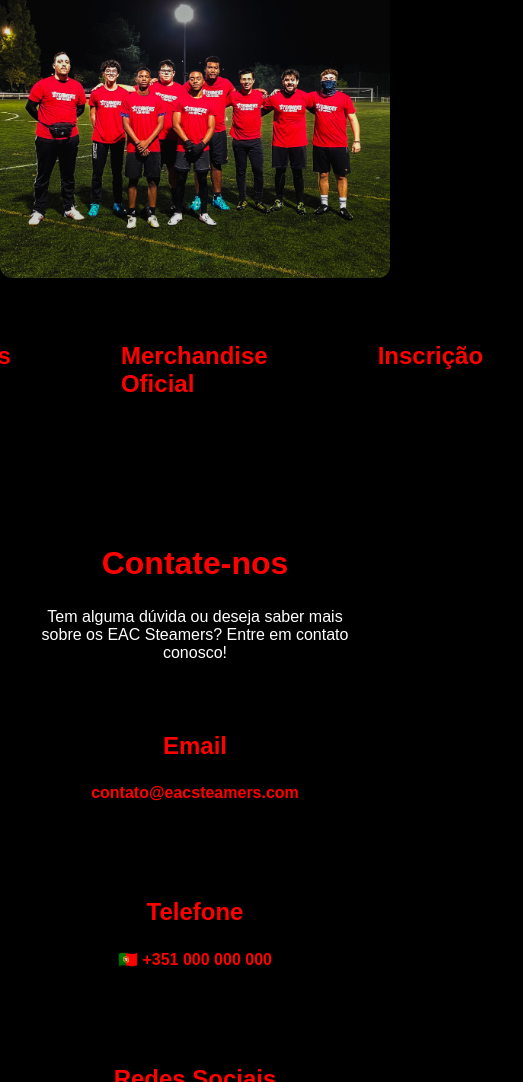
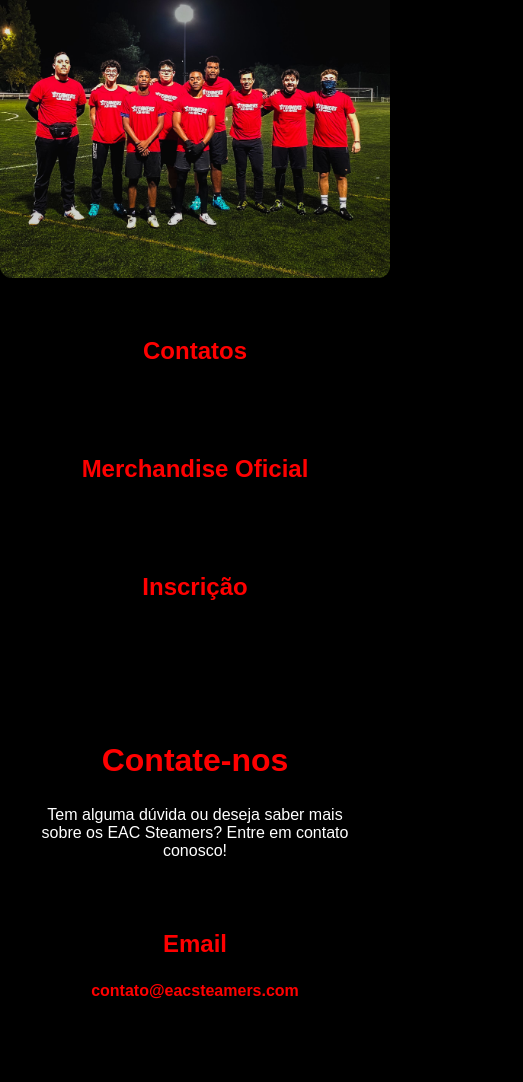
Before and after one commit to Swozum/EACSteamers, a plain HTML site: page index.html in a window 390 px wide. Shown: the part 977-2059 px from the top of the page, 523 px wide, since content can reach past the window. Drawn offline with Linux system fonts and the light colour scheme.

Commit message:
Redimencionamento dos links da nav bar para dispositivos moveis

```diff
--- a/main.css
+++ b/main.css
@@ -1,4 +1,4 @@
-/* Estilo Geral */
+
 body {
     background-color: rgb(0, 0, 0);
     margin: 0;
@@ -7,7 +7,6 @@ body {
     width: 100%;
 }
 
-/* Estilo da Entrada */
 .entrance {
     background-color: red;
     width: 100%;
@@ -22,7 +21,7 @@ body {
     font-weight: bold;
     border: none;
 }
-/* Estilo da Seção Informativa */
+
 .info {
     max-width: 800px;
     margin: 20px auto;
@@ -32,6 +31,7 @@ body {
     text-align: center;
 }
 
+
 .navbar {
     display: flex;
     justify-content: center;
@@ -39,16 +39,33 @@ body {
     padding: 10px;
 }
 
-
 .navbar-item {
     text-decoration: none;
     color: #ff0000;
-    padding: 30px 40px;
-    margin: 0 15px;
+    padding: 20px 30px;
+    margin: 0 10px;
     border-radius: 5px;
-    transition: background-color 0.3s ease;
+    transition: background-color 0.5s ease;
+    text-align: center;
+}
 
+
+
+
+@media screen and (max-width: 768px) {
+    .navbar {
+        flex-direction: column;
+        align-items: center;
+    }
+
+    .navbar-item {
+        margin: 10px 0;
+        padding: 15px 20px;
+        width: 100%;
+        max-width: 300px;
+    }
 }
+
 
 
 .navbar-item:hover {
@@ -76,13 +93,13 @@ body {
 }
 
 .info a:hover {
-    color: #c9302c;
+    color: #ff0000;
 }
 
 .hashtags {
     margin-top: 20px;
 }
-/* Estilo para Imagens */
+
 .photo {
     width: 100%;
     height: fit-content;
@@ -91,7 +108,7 @@ body {
     align-items: center;
 }
 
-/* Footer */
+
 .footer {
     height: 50px;
     width: 100%;
@@ -107,7 +124,7 @@ body {
     border-radius: 12px;
 }
 
-/*Contatos*/
+
 .contacts {
     background-color: #000;
     color: #fff;
@@ -117,19 +134,19 @@ body {
     text-align: center;
 }
 
-/* Títulos */
+
 .contacts h2 {
     font-size: 2rem;
-    color: #FF0000; /* Vermelho */
+    color: #FF0000;
 }
 
 .contacts h3 {
     font-size: 1.5rem;
     margin-top: 20px;
-    color: #FF0000; /* Vermelho */
+    color: #FF0000;
 }
 
-/* Informações de contato */
+
 .contact-info {
     display: grid;
     grid-template-columns: 1fr 1fr;
@@ -142,7 +159,7 @@ body {
     padding: 20px;
     border-radius: 8px;
     box-shadow: 0 4px 8px rgba(0, 0, 0, 0.1);
-    transition: background-color 0.3s ease;
+    transition: background-color 0.5s ease;
 }
 .contact-item:hover {
     background-color: #fff;
```
